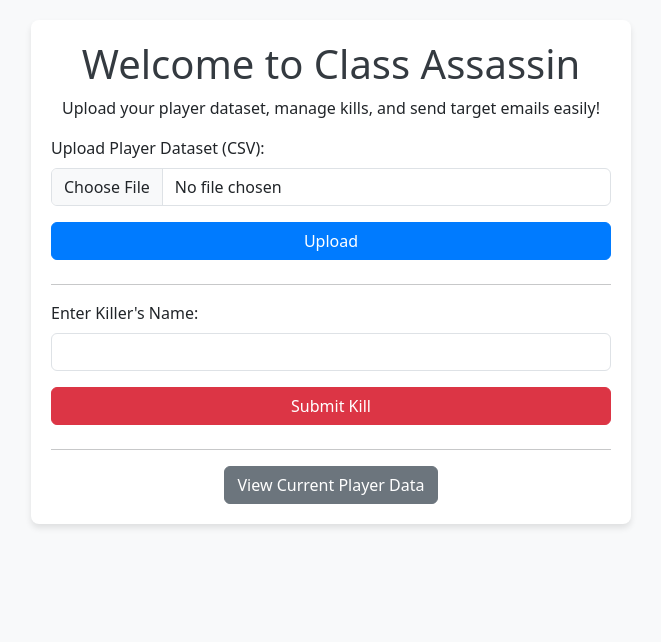
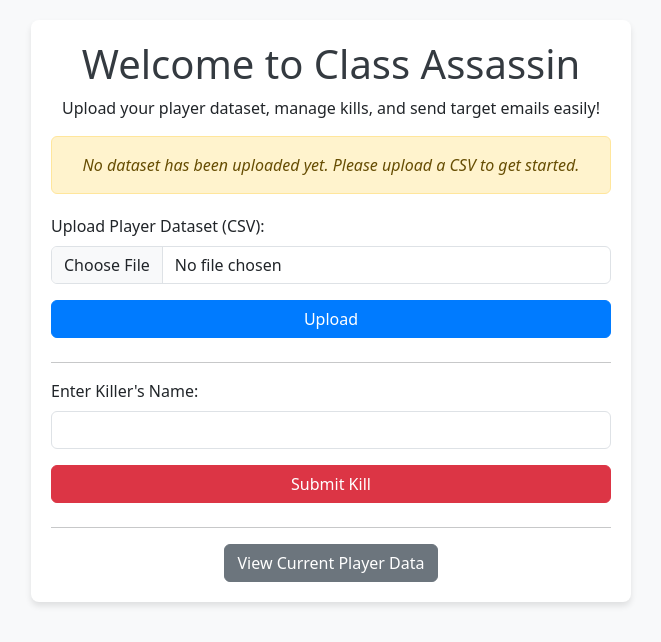
Before and after one commit to nliang100/assassin2025, a Flask app: page / in a window 1280 px wide. Shown: the top 642 px of the page, without its empty margins (309-970 px from the left). Run offline with Flask 3, Linux system fonts and the light colour scheme; some libraries are stand-ins or nearby versions.

Commit message:
Initial commit - Class Assassin Game

```diff
--- a/app.py
+++ b/app.py
@@ -12,35 +12,57 @@ UPLOAD_FOLDER = "uploaded_data"
 os.makedirs(UPLOAD_FOLDER, exist_ok=True)  # Ensure the folder exists
 CSV_FILE = os.path.join(UPLOAD_FOLDER, "player_data.csv")
 
-# Global variable to store player data
+# Global variables to store player data and filename
 data = None
+uploaded_file = None  # Global variable to track the uploaded file name
 
 EMAIL_SENDER = 'andover2025@gmail.com'  # Replace with your email
 EMAIL_PASSWORD = 'wtwz fdsj bxrl niyb'  # Replace with your app password
 
+
 @app.route('/')
 def index():
-    global data
-    uploaded_file = None
+    """
+    Displays the home page with options to upload a dataset, view player data, or process kills.
+    Shows the current dataset name if it exists.
+    """
+    global data, uploaded_file
     if os.path.exists(CSV_FILE):
-        uploaded_file = os.path.basename(CSV_FILE)
-        if data is None:
+        if data is None:  # Load the dataset if not already loaded
             data = pd.read_csv(CSV_FILE)
-    return render_template('index.html', data=data.to_html() if data is not None else None, uploaded_file=uploaded_file)
+        if not uploaded_file:  # Set uploaded_file if not already set
+            uploaded_file = os.path.basename(CSV_FILE)
+    return render_template(
+        'index.html',
+        data=data.to_html() if data is not None else None,
+        uploaded_file=uploaded_file
+    )
 
 
 @app.route('/upload', methods=['POST'])
 def upload_file():
-    global data
+    """
+    Handles dataset uploads, saves the uploaded file, and updates the in-memory dataset.
+    """
+    global data, uploaded_file
     file = request.files['file']
     if file:
-        # Save the uploaded file
+        # Save the uploaded file and update the global filename variable
+        uploaded_file = file.filename
         file.save(CSV_FILE)
-        data = pd.read_csv(CSV_FILE)  # Load the data into memory
-    return render_template('upload_success.html', data=data.to_html())
+        data = pd.read_csv(CSV_FILE)  # Load the new data into memory
+    return render_template(
+        'upload_success.html',
+        data=data.to_html(),
+        uploaded_file=uploaded_file
+    )
+
 
 @app.route('/kill', methods=['POST'])
 def process_kill():
+    """
+    Handles kill submissions, updates the dataset, and notifies the killer of their next target.
+    """
     global data
     if data is None:
         return "No data available. Please upload a dataset first."
@@ -69,18 +91,28 @@ def process_kill():
     killer_email = data.loc[data['Names'] == killer, 'Emails'].values[0]
     send_email(killer, next_target['Names'], killer_email)
 
-    return render_template('kill_confirmation.html')
-
+    return render_template(
+        'kill_confirmation.html',
+        killer=killer,
+        next_target=next_target['Names']
+    )
 
 
 @app.route('/data')
 def view_data():
+    """
+    Displays the current dataset as an HTML table.
+    """
     global data
     if data is None:
         return "No data available. Please upload a dataset first."
     return render_template('data.html', data=data.to_html())
 
+
 def send_email(killer_name, target_name, recipient_email):
+    """
+    Sends an email to the killer with the name of their next target.
+    """
     subject = 'Your Next Assassin Target'
     body = f"Hi {killer_name},\n\nYour next target is {target_name}. Have fun and good luck!"
 
@@ -95,5 +127,6 @@ def send_email(killer_name, target_name, recipient_email):
         smtp.login(EMAIL_SENDER, EMAIL_PASSWORD)
         smtp.send_message(em)
 
+
 if __name__ == "__main__":
     app.run(debug=False)
--- a/runtime.txt
+++ /dev/null
@@ -1 +0,0 @@
-python-3.10.12
--- a/templates/index.html
+++ b/templates/index.html
@@ -37,12 +37,20 @@
         <h1 class="text-center">Welcome to Class Assassin</h1>
         <p class="text-center">Upload your player dataset, manage kills, and send target emails easily!</p>
 
+        <!-- Display the current dataset -->
         {% if uploaded_file %}
-        <div class="alert alert-info" role="alert">
+        <div class="alert alert-info text-center" role="alert">
             <strong>Current Dataset:</strong> {{ uploaded_file }}
+            <br>
+            <em>This is the most recent dataset in use.</em>
+        </div>
+        {% else %}
+        <div class="alert alert-warning text-center" role="alert">
+            <em>No dataset has been uploaded yet. Please upload a CSV to get started.</em>
         </div>
         {% endif %}
 
+        <!-- Form to upload a dataset -->
         <form action="/upload" method="post" enctype="multipart/form-data" class="mb-4">
             <div class="mb-3">
                 <label for="file" class="form-label">Upload Player Dataset (CSV):</label>
@@ -51,6 +59,8 @@
             <button type="submit" class="btn btn-primary w-100">Upload</button>
         </form>
         <hr>
+
+        <!-- Form to submit a kill -->
         <form action="/kill" method="post" class="mb-4">
             <div class="mb-3">
                 <label for="killer" class="form-label">Enter Killer's Name:</label>
@@ -59,6 +69,8 @@
             <button type="submit" class="btn btn-danger w-100">Submit Kill</button>
         </form>
         <hr>
+
+        <!-- Link to view player data -->
         <div class="text-center">
             <a href="/data" class="btn btn-secondary">View Current Player Data</a>
         </div>
```
